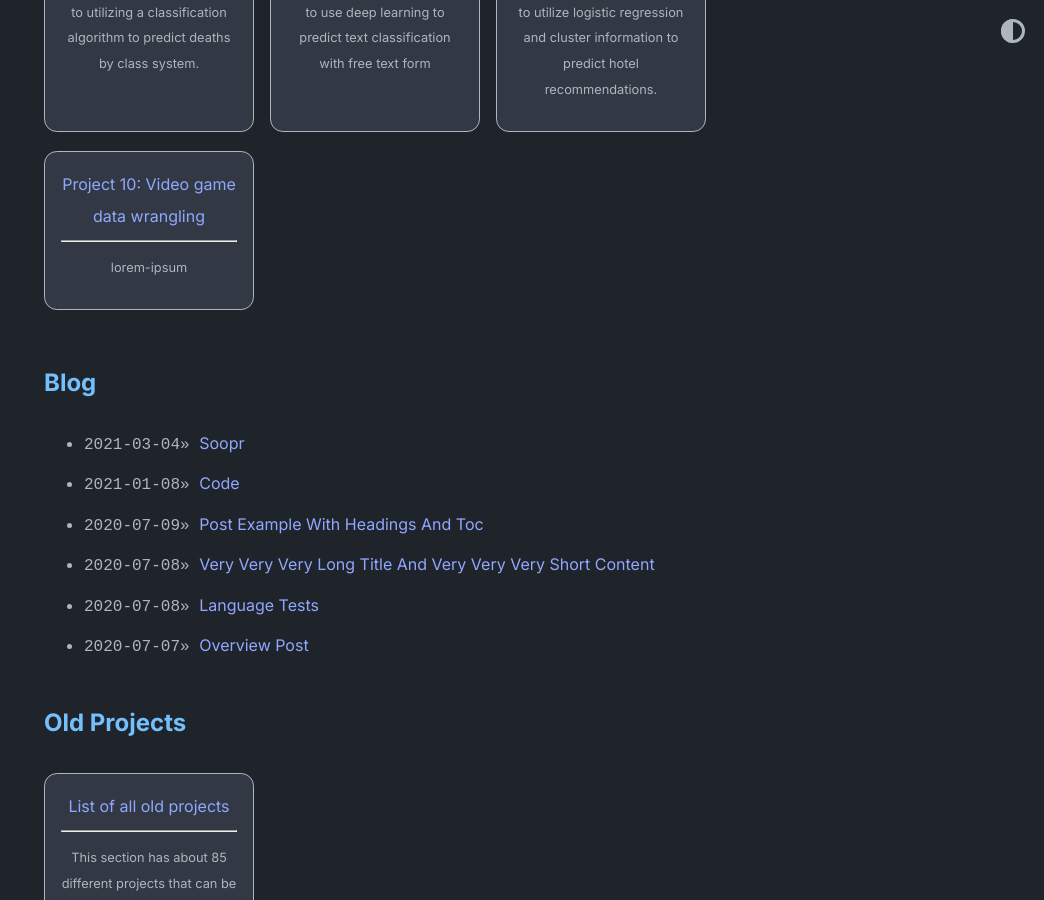
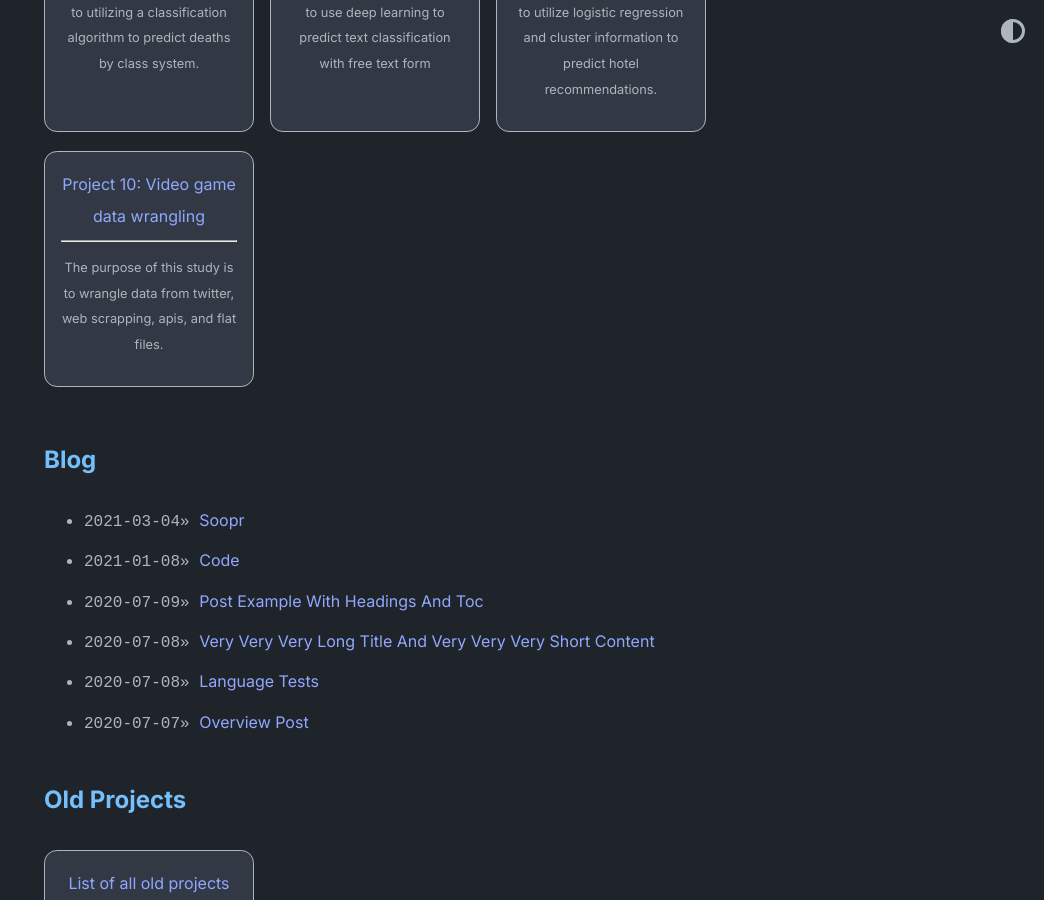
Before and after one commit to Josef9154/JRochelle_Portfolio, a Jekyll site: the page built from index.md, in a window 1280 px wide and 900 px high, scrolled down 1194 px. Shown: the whole window, without its empty margins (236-1280 px from the left). Built offline with Jekyll 4.4.1, drawn with Linux system fonts in a browser that asks for light colours.

Commit message:
home.yml: updated desc in project_entries

```diff
--- a/_data/home.yml
+++ b/_data/home.yml
@@ -53,7 +53,9 @@ project_entries:
   - title: 'Project 10: Video game data wrangling'
     url: >-
       https://github.com/Josef9154/Portfolio-Examples/blob/main/Project%2010-%20Video%20game%20data%20wrangling%20and%20DBA.ipynb
-    desc: lorem-ipsum
+    desc: >-
+      The purpose of this study is to wrangle data from twitter, web scrapping,
+      apis, and flat files.
 old_project_entries:
   - title: List of all old projects
     url: 'https://github.com/Josef9154'
```
